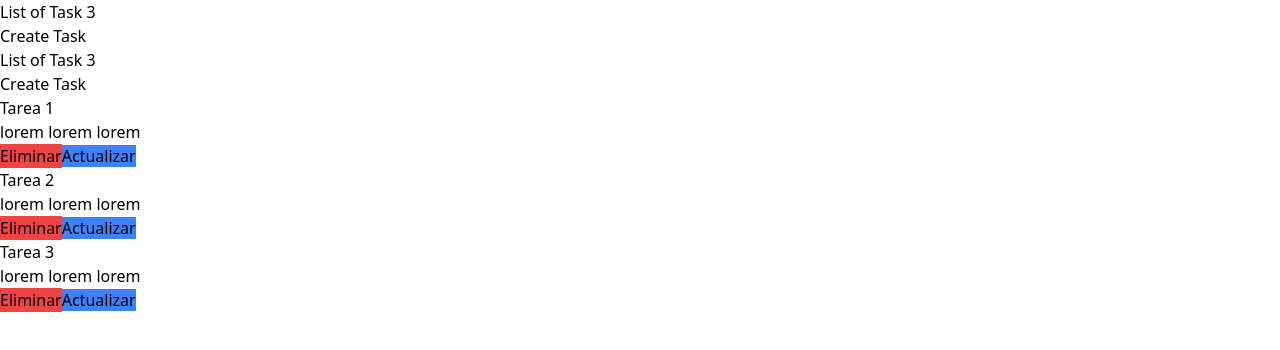
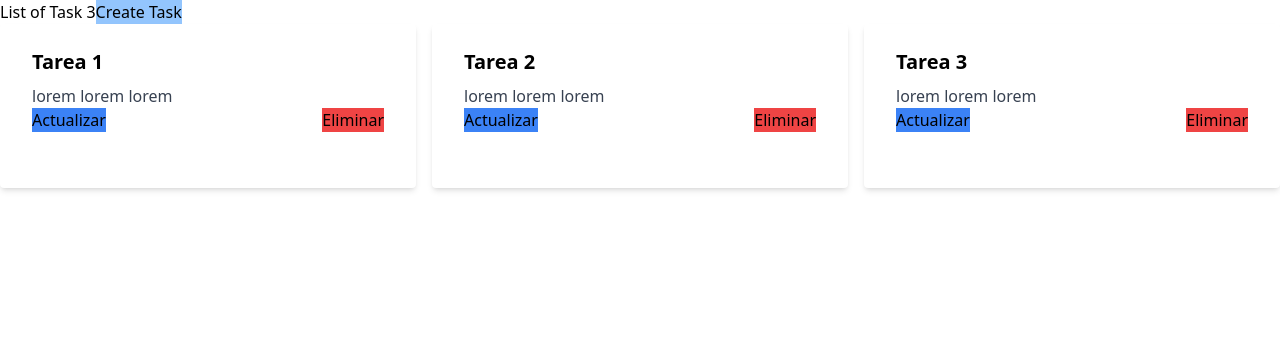
Before and after one commit to Andrewsjjz/CRUD-Redux, a React (Vite) app: page / in a window 1280 px wide. Shown: the top 350 px of the page. Built offline with nearby package versions, Linux system fonts and the light colour scheme.

Commit message:
Actualizacion de diseño

```diff
--- a/src/components/Formulario.jsx
+++ b/src/components/Formulario.jsx
@@ -46,12 +46,14 @@ useEffect(() => {
     setTask(tasks.find(task => task.id ===params.id))
 
   }
-}, [])
+}, [params.id, tasks])
 
   return (
     <>
       <form onSubmit={handleSubmit}>
+        <div className="m-10 flex items-center gap-10">
         <input
+        className="border-2 border-black"
         name="title"
         type="text"
         placeholder='Titulo de tarea'
@@ -59,12 +61,14 @@ useEffect(() => {
         value={task.title}
         />
         <textarea
+        className="border-2 border-black"
         name="description"
         placeholder='Descripcion de tarea'
         onChange={handleChange}
         value={task.description}
         ></textarea>
         <button className='bg-blue-700 text-white font-bold'>Guardar</button>
+        </div>
       </form>
     </>
   )
--- a/src/components/ListaTareas.jsx
+++ b/src/components/ListaTareas.jsx
@@ -1,59 +1,50 @@
-import { useSelector, useDispatch } from "react-redux"
-import { deleteTask } from "../features/counter/taskSlice"
-import { Link } from "react-router-dom"
+import { useSelector, useDispatch } from "react-redux";
+import { deleteTask } from "../features/counter/taskSlice";
+import { Link } from "react-router-dom";
 
 const ListaTareas = () => {
-
-    const taskState = useSelector(state => state.tasks)
-    const dispatch = useDispatch()
+  const taskState = useSelector((state) => state.tasks);
+  const dispatch = useDispatch();
 
   const handleDelete = (id) => {
-      dispatch(deleteTask(id))
-    }
+    dispatch(deleteTask(id));
+  };
 
   return (
     <>
-
-    <header>
+      <header className="flex">
         <h1>List of Task {taskState.length}</h1>
-      <Link to="/create-task">
-       Create Task
-       </Link>
+        <button className="bg-blue-300">
+          <Link to="/create-task">Create Task</Link>
+        </button>
       </header>
 
-    <header>
-      <h1>List of Task {taskState.length}</h1>
-      <Link to="/create-task">
-       Create Task
-       </Link>
-    </header>
-
-    <div>
-      {taskState.map (task => (
+      <div className="grid grid-cols-3 gap-4">
+        {taskState.map((task) => (
           <div
             key={task.id}
+            className="bg-white shadow-md rounded px-8 pt-6 pb-8 mb-4 flex flex-col"
           >
-        <h1>{task.title}</h1>
-        <p>{task.description}</p>
-        <p>{task.completed}</p>
-
+            <div className="mb-6">
+              <div className="font-bold text-xl mb-2">{task.title}</div>
+              <p className="text-gray-700 text-base">{task.description}</p>
+              <div className="flex items-center justify-between">
+                <Link to={`/update-task/${task.id}`} className="bg-blue-500">
+                  Actualizar
+                </Link>
                 <button
                   className="bg-red-500"
                   onClick={() => handleDelete(task.id)}
-        >Eliminar
+                >
+                  Eliminar
                 </button>
-
-        <Link
-        to={`/update-task/${task.id}`}
-        className="bg-blue-500"
-        >Actualizar
-        </Link>
-
+              </div>
+            </div>
           </div>
         ))}
       </div>
     </>
-  )
-}
+  );
+};
 
-export default ListaTareas
+export default ListaTareas;
```
Lines whose indentation alone changed are shown as unchanged.
